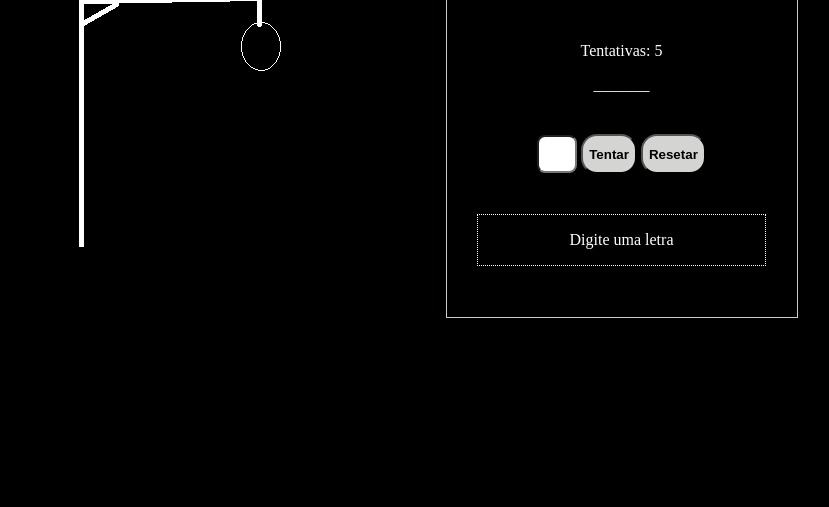
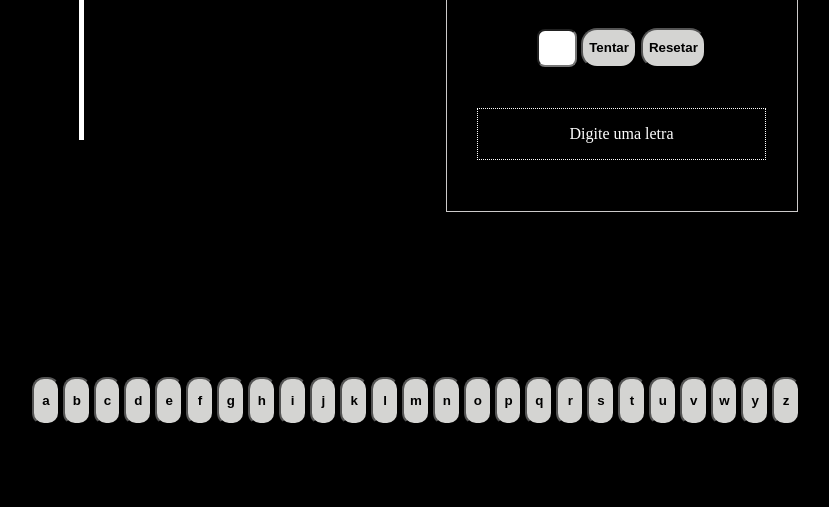
Before and after one commit to bernardoalvesmelo/JogoForcaWeb, a plain HTML site: page index.html in a window 1280 px wide. Shown: the part 293-800 px from the top of the page, without its empty margins (224-1053 px from the left). Drawn offline with Linux system fonts and the light colour scheme.

Commit message:
adicionando teclado

```diff
--- a/JogoForcaTela.js
+++ b/JogoForcaTela.js
@@ -8,8 +8,10 @@ export class JogoForcaTela {
     btnTentar = document.getElementById("btnTentar");
     btnResetar = document.getElementById("btnResetar");
     mensagem = document.getElementById("mensagem");
+    teclado = document.getElementById("teclado");
 
     jogoForca = new JogoForca();
+
     constructor() {
         this.iniciar();
     }
@@ -21,6 +23,24 @@ export class JogoForcaTela {
 
         this.btnTentar.addEventListener('click', () => this.verificarResultado());
         this.btnResetar.addEventListener('click', () => this.resetar());
+
+        this.criarTeclado();
+    }
+
+    criarTeclado() {
+        let alfabeto = "a,b,c,d,e,f,g,h,i,j,k,l,m,n,o,p,q,r,s,t,u,v,w,y,z".split(',');
+
+        alfabeto.forEach(l => {
+            let botao = document.createElement("button");
+            botao.textContent = l;
+            botao.addEventListener('click', (e) => this.clicarBotao(e));
+            this.teclado.appendChild(botao);
+        });
+    }
+
+    clicarBotao(e) {
+        this.leitor.value = e.target.textContent;
+        this.verificarResultado();
     }
 
     verificarResultado() {
--- a/index.html
+++ b/index.html
@@ -20,5 +20,6 @@
         </div>
         <div id="mensagem" class="mensagem">Digite uma letra</div>
     </div>
+    <div id="teclado" class="teclado"></div>
 </body>
 </html>
--- a/styles.css
+++ b/styles.css
@@ -70,3 +70,25 @@ body {
     min-width: 60%;
     text-align: center;
 }
+
+.teclado {
+    width: 60%;
+    display: flex;
+    flex-direction: row;
+    align-items: center;
+    justify-content: center;
+    gap: 3px;
+}
+
+.teclado > button {
+    text-align: center;
+    height: 6vh;
+    width: 15vw;
+    border-radius: 1.5vh;
+    font-weight: 700;
+    background-color: #d4d4d2;
+}
+
+.teclado > button:hover {
+    cursor: pointer;
+}
```
